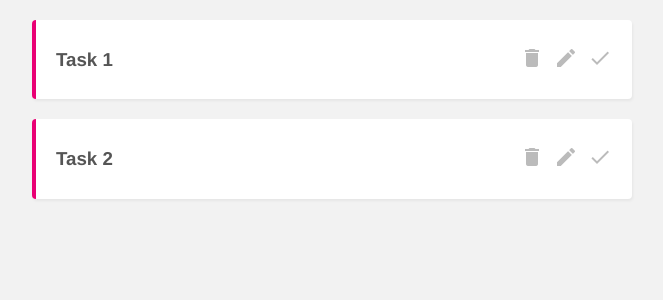
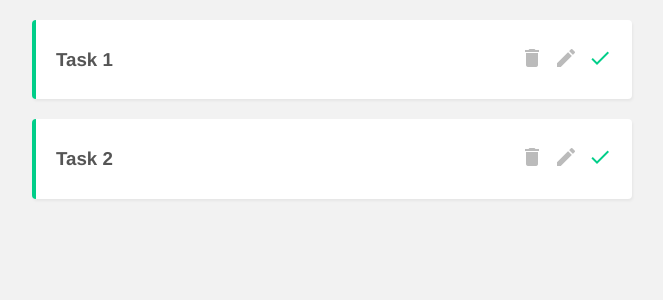
Before and after one commit to deepak0023/vuejs_project, a Vue app: page / in a window 1280 px wide. Shown: the top 300 px of the page, without its empty margins (308-971 px from the left). Built offline with nearby package versions, Linux system fonts and the light colour scheme; data requests are answered from the project's data file.

Commit message:
Complete task : Add functionality for task complete marking

```diff
--- a/data/db.json
+++ b/data/db.json
@@ -4,13 +4,13 @@
       "id": "1",
       "title": "Task 1",
       "details": "Lorem ipsum",
-      "complete": false
+      "complete": true
     },
     {
       "id": "2",
       "title": "Task 2",
       "details": "Lorem ipsum",
-      "complete": false
+      "complete": true
     }
   ]
 }
--- a/src/components/SingleTask.vue
+++ b/src/components/SingleTask.vue
@@ -1,11 +1,11 @@
 <template>
-  <div class="task">
+  <div class="task" :class="{ complete: task.complete }">
     <div class="actions">
       <h3 @click="showDetails = !showDetails">{{ task.title }}</h3>
       <div class="icons">
         <span @click="deleteTask" class="material-icons">delete</span>
         <span class="material-icons">edit</span>
-        <span class="material-icons tick">done</span>
+        <span @click="toggleComplete" class="material-icons tick">done</span>
       </div>
     </div>
     <div v-if="showDetails" class="details">
@@ -25,9 +25,19 @@ export default {
   },
   methods: {
     deleteTask() {
-      console.log("Came here");
       fetch(this.uri, { method: "DELETE" })
         .then(() => this.$emit("delete", this.task.id))
+        .catch((err) => console.log(err));
+    },
+    toggleComplete() {
+      fetch(this.uri, {
+        method: "PATCH",
+        headers: { "Content-Type": "application/json" },
+        body: JSON.stringify({ complete: !this.task.complete }),
+      })
+        .then(() => {
+          this.$emit("complete", this.task.id);
+        })
         .catch((err) => console.log(err));
     },
   },
@@ -60,4 +70,11 @@ h3 {
 .material-icons:hover {
   color: #777;
 }
+/* completed projects */
+.task.complete {
+  border-left: 4px solid #00ce89;
+}
+.task.complete .tick {
+  color: #00ce89;
+}
 </style>
--- a/src/views/Home.vue
+++ b/src/views/Home.vue
@@ -2,7 +2,11 @@
   <div class="home">
     <div v-if="tasks.length">
       <div v-for="task in tasks" :key="task.id">
-        <SingleTask :task="task" @delete="handleDelete" />
+        <SingleTask
+          :task="task"
+          @delete="handleDelete"
+          @complete="handleComplete"
+        />
       </div>
     </div>
   </div>
@@ -34,6 +38,12 @@ export default {
         return task.id !== id;
       });
     },
+    handleComplete(id) {
+      let t = this.tasks.find((task) => {
+        return task.id === id;
+      });
+      t.complete = !t.complete;
+    },
   },
 };
 </script>
```
